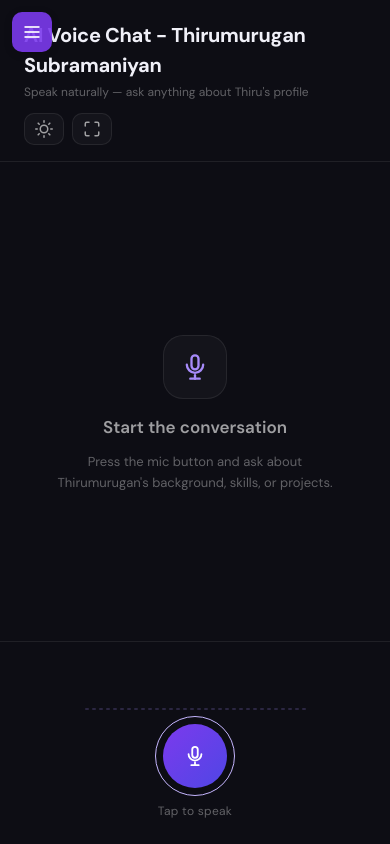
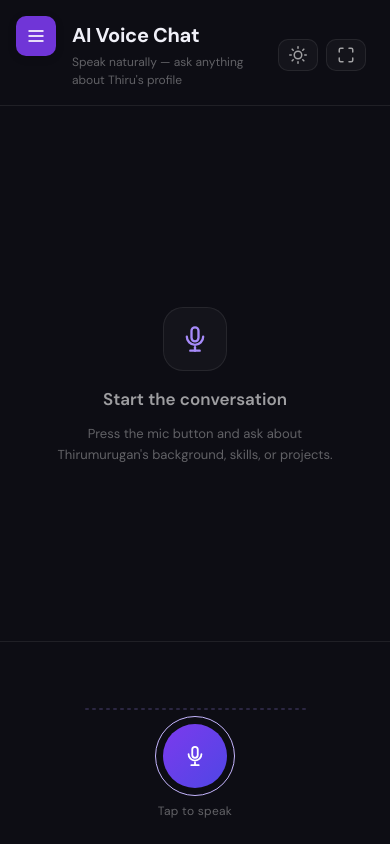
Before and after one commit to thirumurugan2001/Voice-Agent-Frontend, a React (Vite) app: page / in a window 390 px wide. Built offline with nearby package versions, Linux system fonts and the light colour scheme.

Commit message:
Refactor mobile menu button positioning and header styles for improved layout and responsiveness

```diff
--- a/src/component/VoiceChatbot.jsx
+++ b/src/component/VoiceChatbot.jsx
@@ -445,7 +445,7 @@ const VoiceChatbot = () => {
     <div style={{ ...styles.root, background: theme.bgPrimary }}>
       <style>{css}</style>
 
-      {/* Mobile Menu Button */}
+      {/* Mobile Menu Button - Positioned to not overlap header */}
       {isMobile && (
         <button
           onClick={() => setShowMobileSidebar(!showMobileSidebar)}
@@ -535,9 +535,9 @@ const VoiceChatbot = () => {
         {/* Main */}
         <main style={{ ...styles.main, background: theme.bgPrimary }}>
           <header style={{ ...styles.header, borderBottomColor: theme.border, background: theme.bgPrimary }}>
-            <div>
-              <div style={{ ...styles.headerTitle, color: theme.textPrimary }}>AI Voice Chat - Thirumurugan Subramaniyan</div>
-              <div style={{ ...styles.headerSub, color: theme.textMuted }}>Speak naturally — ask anything about Thiru's profile</div>
+            <div style={isMobile ? styles.headerTitleMobile : styles.headerTitle}>
+              <div style={{ ...styles.headerTitleText, color: theme.textPrimary }}>AI Voice Chat</div>
+              <div style={{ ...styles.headerSubText, color: theme.textMuted }}>Speak naturally — ask anything about Thiru's profile</div>
             </div>
             <div style={styles.headerActions}>
               {isRecording && (
@@ -747,8 +747,8 @@ const styles = {
   },
   mobileMenuBtn: {
     position: 'fixed',
-    top: 12,
-    left: 12,
+    top: 16,
+    left: 16,
     zIndex: 100,
     width: 40,
     height: 40,
@@ -877,13 +877,27 @@ const styles = {
     flexWrap: 'wrap',
     gap: 12,
   },
+  headerTitle: {
+    flex: 1,
+  },
+  headerTitleMobile: {
+    flex: 1,
+    marginLeft: 48,
+  },
+  headerTitleText: {
+    fontSize: 20,
+    fontWeight: 700,
+    letterSpacing: -0.3,
+  },
+  headerSubText: {
+    fontSize: 12,
+    marginTop: 3,
+  },
   headerActions: {
     display: 'flex',
     alignItems: 'center',
     gap: 8,
   },
-  headerTitle: { fontSize: 20, fontWeight: 700, letterSpacing: -0.3 },
-  headerSub: { fontSize: 12, marginTop: 3 },
   recTimer: {
     display: 'flex', alignItems: 'center', gap: 7,
     background: '#fee2e2',
@@ -1091,8 +1105,6 @@ const css = `
     .chatArea { padding: 12px 16px !important; }
     .controlsArea { padding: 12px 16px 20px !important; }
     .micBtn, .stopBtn, .spinnerBtn { width: 56px !important; height: 56px !important; }
-    .headerTitle { font-size: 16px !important; }
-    .headerSub { font-size: 10px !important; }
     .botAvatar, .userAvatarSmall { width: 28px !important; height: 28px !important; font-size: 8px !important; }
     .botBubble, .userBubble { max-width: 280px !important; padding: 8px 10px !important; }
     .msgRow { gap: 6px !important; }
@@ -1105,6 +1117,10 @@ const css = `
     .headerActions { gap: 4px !important; }
     .iconBtn { padding: 4px 8px !important; }
     .recTimer { padding: 3px 8px !important; font-size: 11px !important; }
+    .headerTitleText { font-size: 14px !important; }
+    .headerSubText { font-size: 9px !important; }
+    .mobileMenuBtn { top: 12px !important; left: 12px !important; width: 36px !important; height: 36px !important; }
+    .headerTitleMobile { margin-left: 44px !important; }
   }
 `;
 
```
